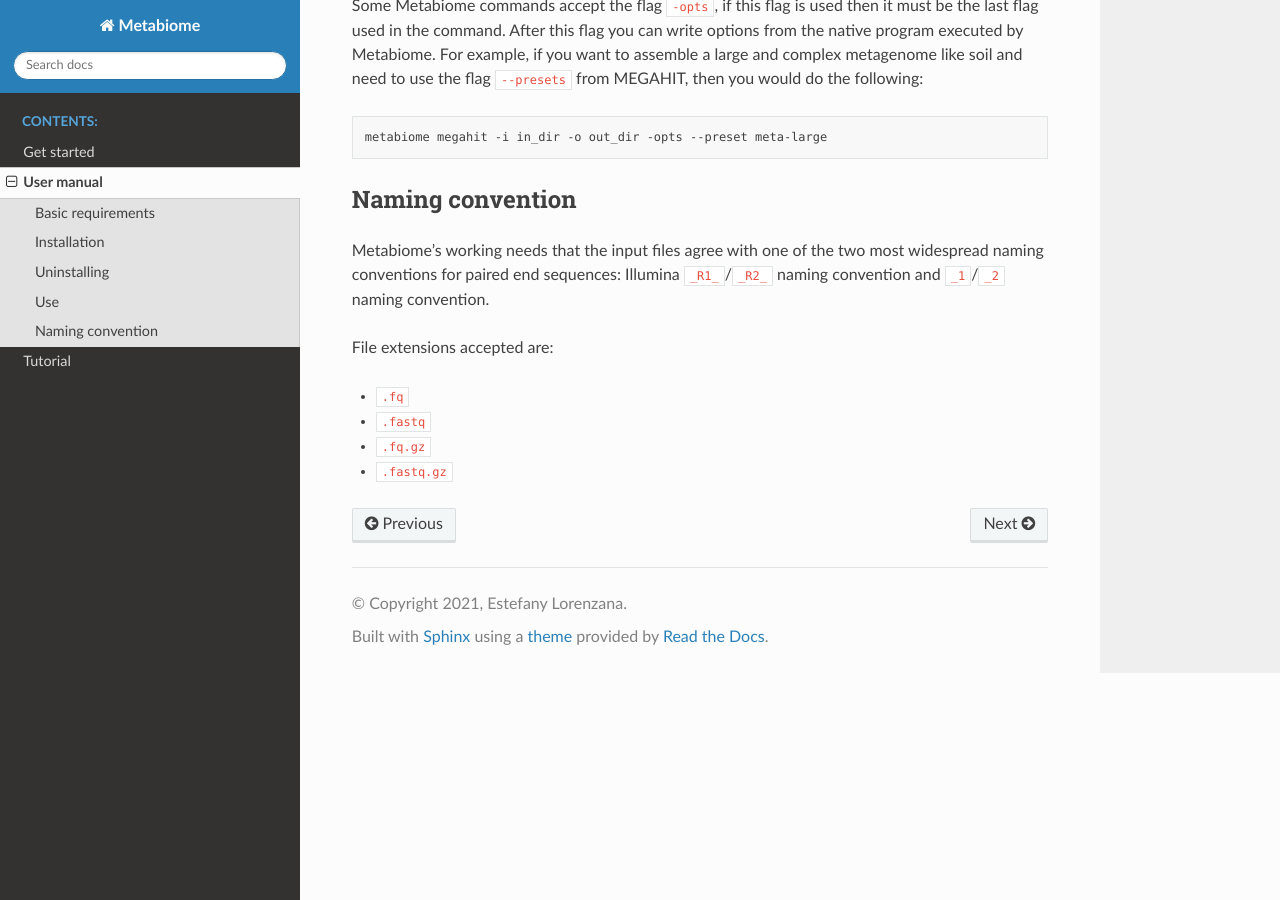
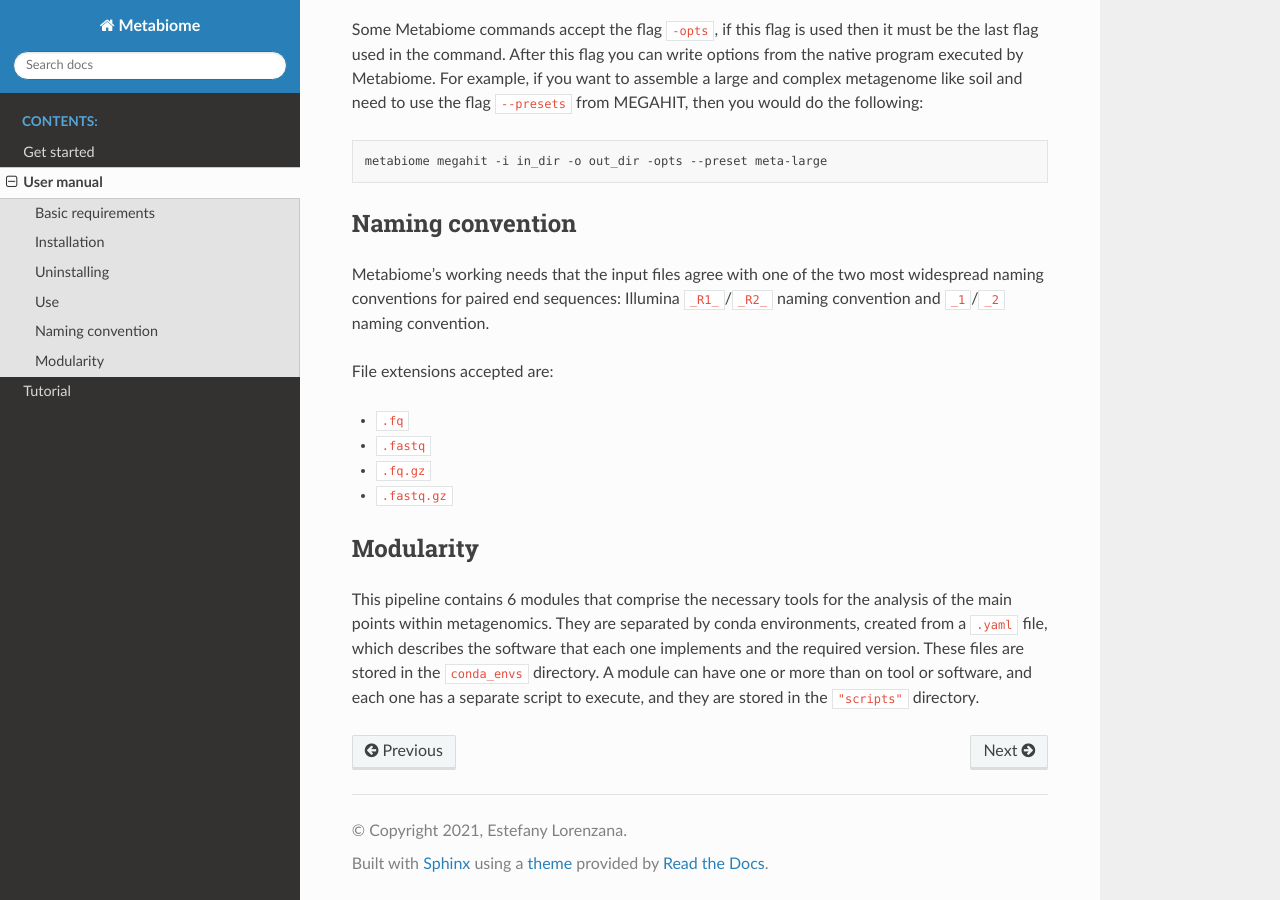
Before and after one commit to Nesper94/Metabiome, a Sphinx documentation site: the page built from documentation/source/user-manual.rst, in a window 1280 px wide and 900 px high, scrolled down 1514 px. Built offline with Sphinx 7.4.7 and the Read the Docs theme 2.0.0, drawn with Linux system fonts in a browser that asks for light colours.

Commit message:
Add and improve modularity item

```diff
--- a/documentation/source/user-manual.rst
+++ b/documentation/source/user-manual.rst
@@ -83,3 +83,13 @@ File extensions accepted are:
 - :file:`.fastq`
 - :file:`.fq.gz`
 - :file:`.fastq.gz`
+
+Modularity
+-----------
+
+This pipeline contains 6 modules that comprise the necessary tools for the analysis
+of the main points within metagenomics. They are separated by conda environments,
+created from a ``.yaml`` file, which describes the software that each one implements
+and the required version. These files are stored in the ``conda_envs`` directory. A module
+can have one or more than on tool or software, and each one has a separate script
+to execute, and they are stored in the ``"scripts"`` directory.
```
